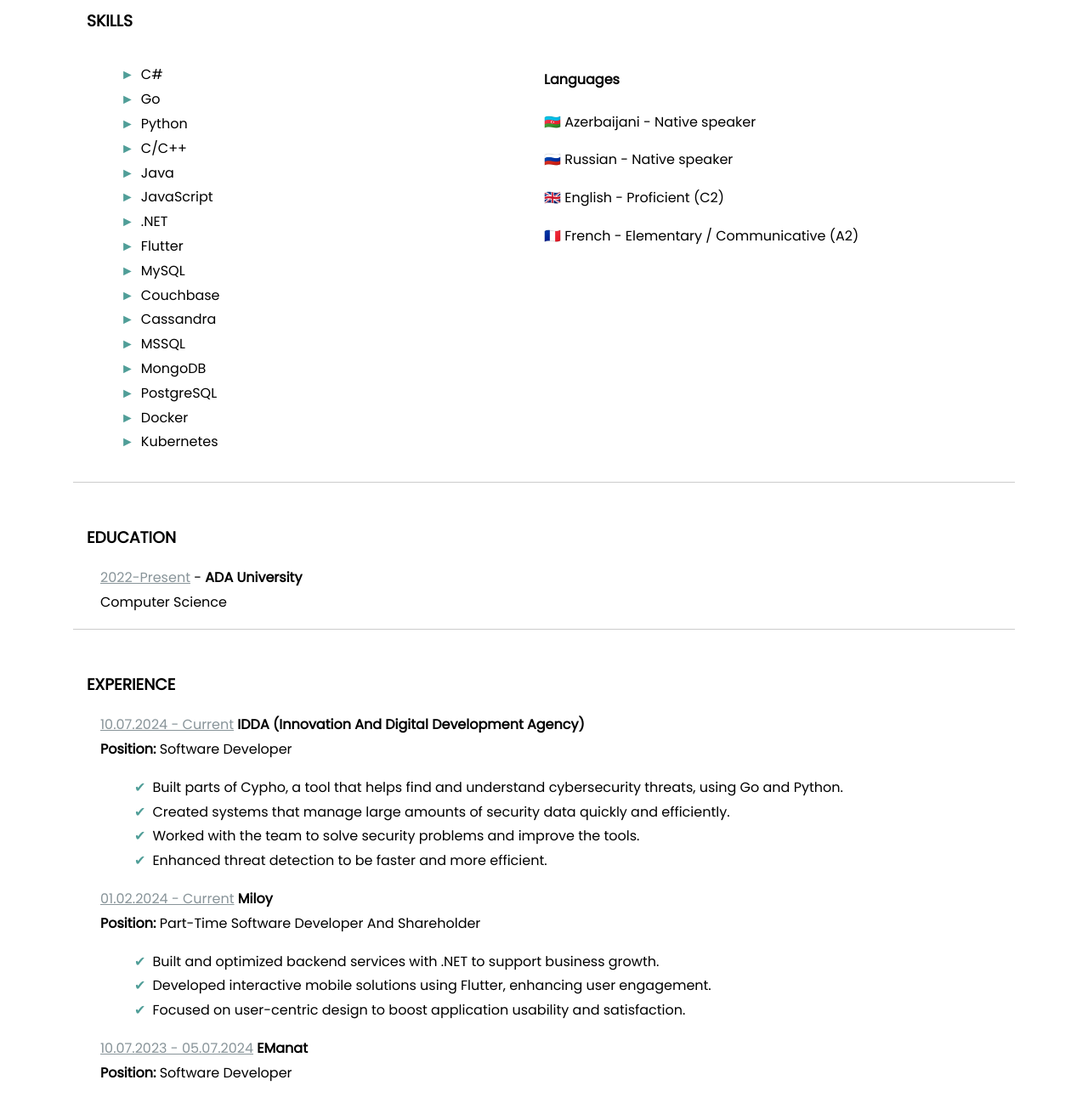
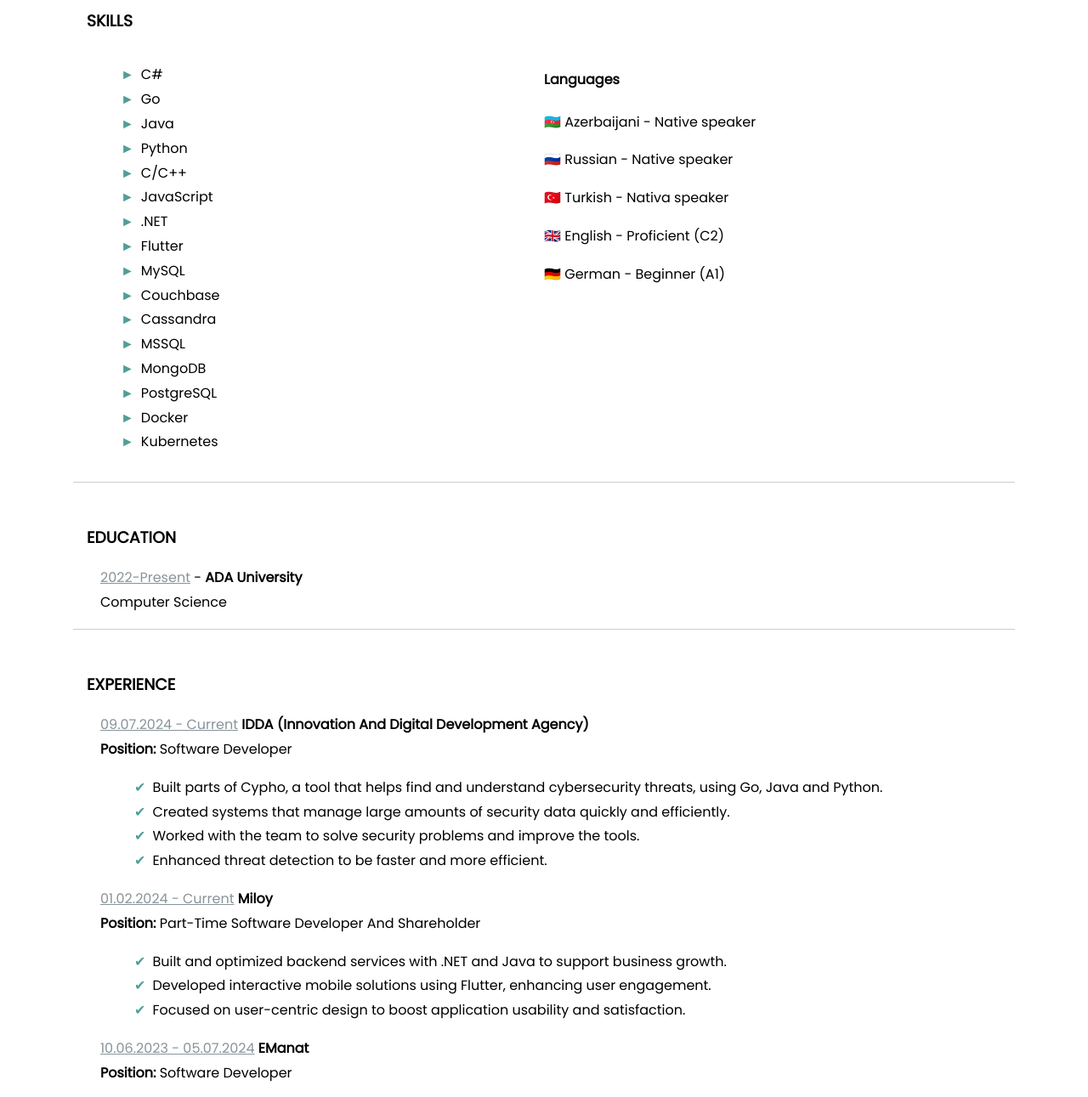
Before and after one commit to sahmaragaev/sahmaragaev.github.io, a plain HTML site: page index.html in a window 1280 px wide. Shown: the part 500-1791 px from the top of the page at 85% size. Drawn offline with Linux system fonts and the light colour scheme.

Commit message:
Update index.html

```diff
--- a/index.html
+++ b/index.html
@@ -37,9 +37,9 @@
           <ul>
             <li>C#</li>
             <li>Go</li>
+            <li>Java</li>
             <li>Python</li>
             <li>C/C++</li>
-            <li>Java</li>
             <li>JavaScript</li>
             <li>.NET</li>
             <li>Flutter</li>
@@ -58,8 +58,9 @@
           <h4>Languages</h4>
           <p>🇦🇿 Azerbaijani - Native speaker</p>
           <p>🇷🇺 Russian - Native speaker</p>
+          <p>🇹🇷 Turkish - Nativa speaker</p>
           <p>🇬🇧 English - Proficient (C2)</p>
-          <p>🇫🇷 French - Elementary / Communicative (A2)</p>
+          <p>🇩🇪 German - Beginner (A1)</p>
         </div>
       </div>
     </section>
@@ -80,12 +81,12 @@
       <h3>Experience</h3>
       <article>
         <div class='job-title'>
-          <span>10.07.2024 - Current</span> <strong>IDDA (Innovation and Digital Development Agency)</strong><br>
+          <span>09.07.2024 - Current</span> <strong>IDDA (Innovation and Digital Development Agency)</strong><br>
           <strong>Position:</strong> Software Developer
         </div>
         <div>
           <ul class="job-description">
-            <li>Built parts of Cypho, a tool that helps find and understand cybersecurity threats, using Go and Python.</li>
+            <li>Built parts of Cypho, a tool that helps find and understand cybersecurity threats, using Go, Java and Python.</li>
             <li>Created systems that manage large amounts of security data quickly and efficiently.</li>
             <li>Worked with the team to solve security problems and improve the tools.</li>
             <li>Enhanced threat detection to be faster and more efficient.</li>
@@ -100,7 +101,7 @@
         </div>
         <div>
           <ul class="job-description">
-            <li>Built and optimized backend services with .NET to support business growth.</li>
+            <li>Built and optimized backend services with .NET and Java to support business growth.</li>
             <li>Developed interactive mobile solutions using Flutter, enhancing user engagement.</li>
             <li>Focused on user-centric design to boost application usability and satisfaction.</li>
           </ul>
@@ -109,7 +110,7 @@
 
       <article>
         <div class='job-title'>
-          <span>10.07.2023 - 05.07.2024</span> <strong>eManat</strong><br>
+          <span>10.06.2023 - 05.07.2024</span> <strong>eManat</strong><br>
           <strong>Position:</strong> Software Developer
         </div>
         <div>
```
